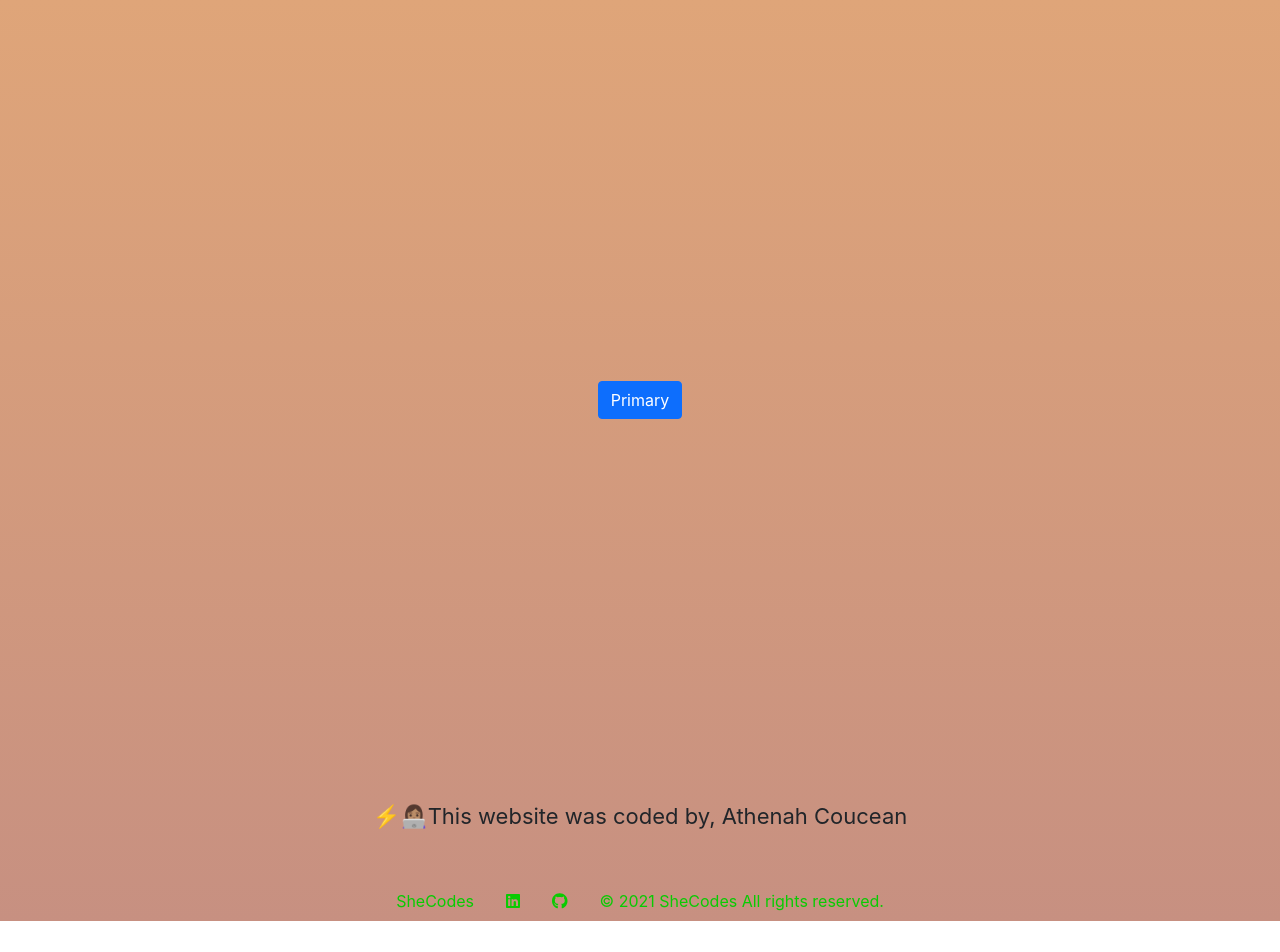
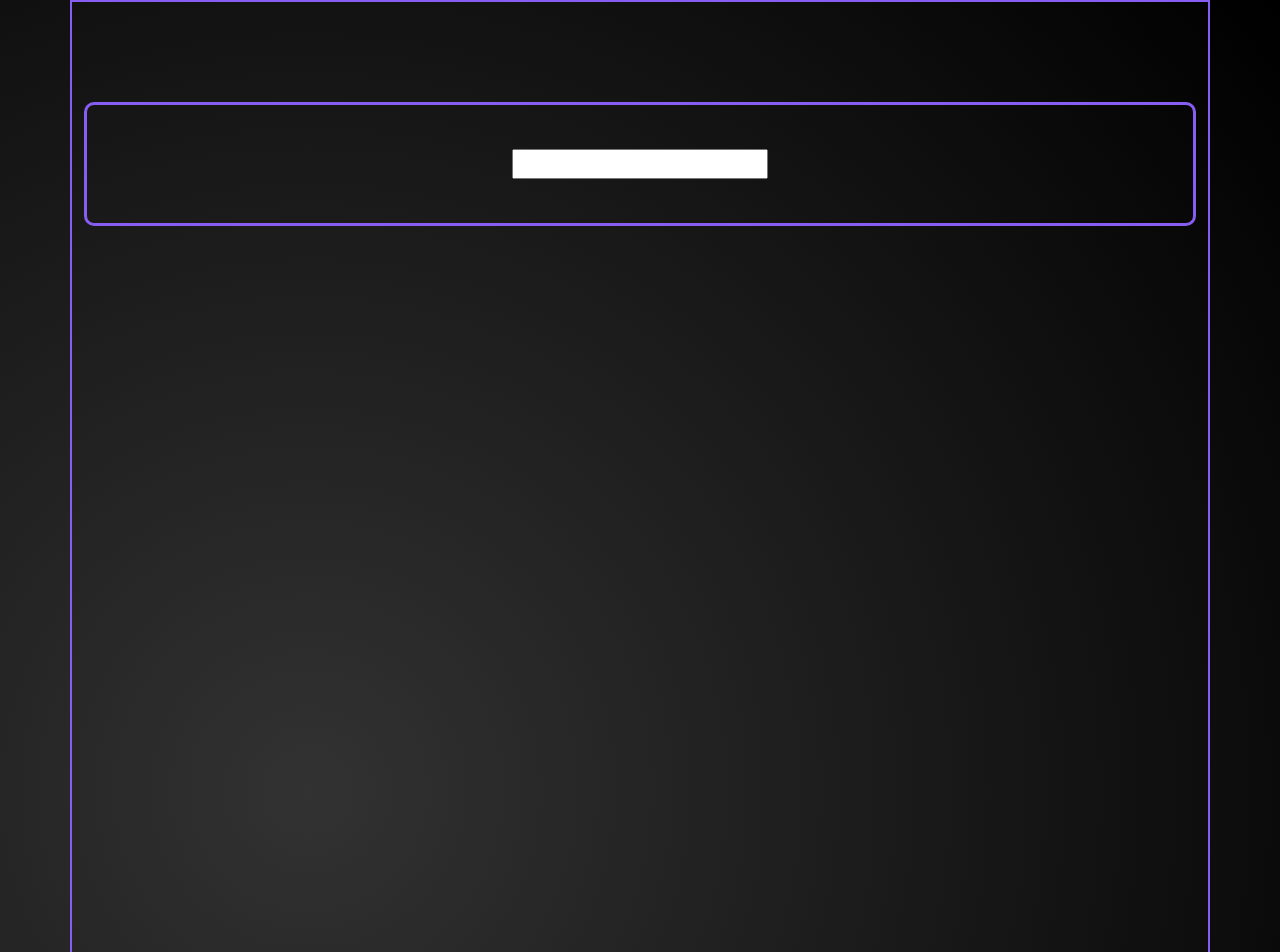
Before and after one commit to Athens410/dictionary-react, a React (Create React App) app: page / in a window 1280 px wide. Shown: the top 952 px of the page. Before the commit the page ends 921 px from the top, so only its background shows below. Built offline with nearby package versions, Linux system fonts and the light colour scheme.

Commit message:
added search engine

```diff
--- a/src/App.css
+++ b/src/App.css
@@ -1,6 +1,6 @@
 .App {
   text-align: center;
- background: linear-gradient(to top, #c79081 0%, #dfa579 100%);
+background: radial-gradient(circle at 24.1% 68.8%, rgb(50, 50, 50) 0%, rgb(0, 0, 0) 99.4%);
 
 }
 ul{
@@ -8,9 +8,10 @@ ul{
 }
 .foot{
   font-size: 22px;
+  color: #885df1;
 }
 .nav-link{
-  color: rgb(9, 203, 2);
+  color: #885df1;
 }
 
 .App-logo {
@@ -23,7 +24,10 @@ ul{
     animation: App-logo-spin infinite 20s linear;
   }
 }
+.container{
+border: 2px solid #885df1;
 
+}
 .App-header {
 
   min-height: 100vh;
@@ -32,7 +36,8 @@ ul{
   align-items: center;
   justify-content: center;
   font-size: calc(10px + 2vmin);
-  color: white;
+
+
 }
 
 .App-link {
--- a/src/App.js
+++ b/src/App.js
@@ -2,13 +2,38 @@
 import './App.css';
 import { FontAwesomeIcon } from '@fortawesome/react-fontawesome';
 import { faLinkedin, faGithub } from '@fortawesome/free-brands-svg-icons';
-
+import Dictionary from "./Dictionary";
 export default function App() {
   return (
     <div className="App">
+   <div class="container">
+
+    <main><Dictionary /></main>
       <header className="App-header">
-       <button type="button" class="btn btn-primary">Primary</button>
+
       </header>
+
+
+
+
+
+
+
+
+
+
+
+
+
+
+
+
+
+
+
+
+
+
 <footer class="foot">⚡️👩🏽‍💻This website was coded by, Athenah Coucean</footer>
 <ul class="nav justify-content-center mt-5">
     <li class="nav-item">
@@ -26,7 +51,7 @@ export default function App() {
     </li>
 
 </ul>
-
+</div>
 
     </div>
 
--- /dev/null
+++ b/src/Dictionary.css
@@ -0,0 +1,8 @@
+.dictionary{
+
+
+    border: 3px solid #885df1;
+    border-radius: 10px;
+    padding: 44px;
+    margin-top: 100px;
+}
--- /dev/null
+++ b/src/Dictionary.js
@@ -0,0 +1,34 @@
+
+import React, {useState} from "react";
+import './Dictionary.css';
+export default function Dictionary(){
+let [keyword, setKeyword] = useState("");
+
+
+function search(event){
+
+event.preventDefault();
+alert(`searching for ${keyword}`);
+}
+
+function handlesetKeyword (event){
+setKeyword(event.target.value);
+
+
+
+}
+
+    return(
+
+    <div class="dictionary">
+
+<form onSubmit={search}>
+<input type="search"  onChange={handlesetKeyword} />
+
+</form>
+
+
+    </div>
+
+    );
+}
```
